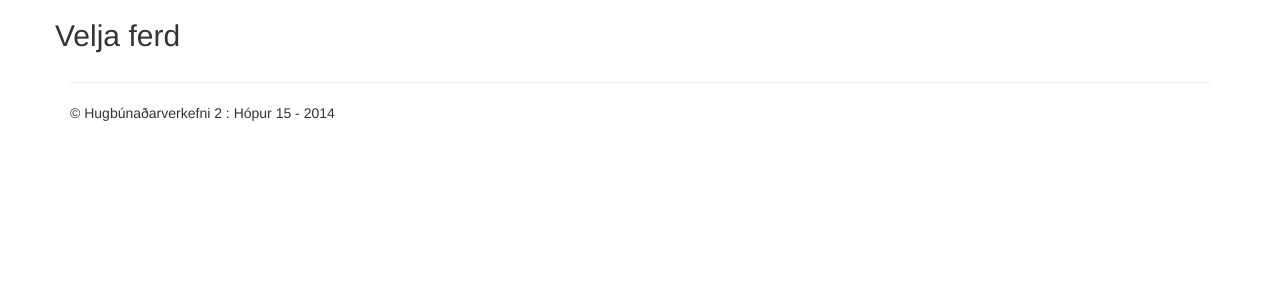
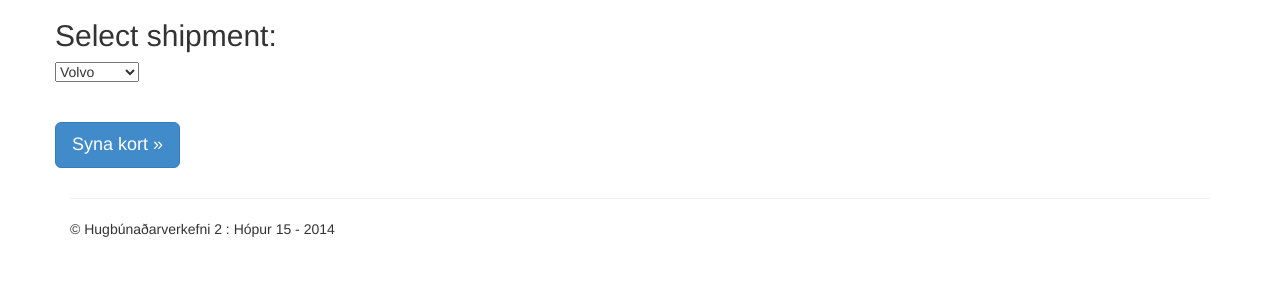
Before and after one commit to als34/HBV2-hopur15, a Django app: page /choose/ in a window 1280 px wide. Shown: the part 51-351 px from the top of the page. Run offline with Django 3.2, Linux system fonts and the light colour scheme; parts of the project's set-up code (start-up, migrations or seed data) failed here and were passed over; some libraries are stand-ins or nearby versions.

Commit message:
bjó til val

```diff
--- a/smartLabelS/static/templates/choose.html
+++ b/smartLabelS/static/templates/choose.html
@@ -1,6 +1,18 @@
 {% extends "base.html" %}
 
 {% block content %}
-<h2>Velja ferd</h2>
+<h2>Select shipment:</h2>
+<form action="/testmap/" method= "post">{% csrf_token %}
+	<select>
+		<option name="chose" value ="1">Volvo</option>
+		<option name="chose" value ="2">Saab</option>
+		<option name="chose" value ="3">Mercedes</option>
+		<option name="chose" value ="4">Audi</option>
+	</select>
 
+	<!-- <input type="submit" value="testmap" /> -->
+</form>
+<br />
+<br />
+<p><a class="btn btn-primary btn-lg" role="button" href="{% url "testmap" %}">Syna kort &raquo;</a></p>
 {% endblock %}
--- a/smartLabelS/test_smartLabelS/views.py
+++ b/smartLabelS/test_smartLabelS/views.py
@@ -9,7 +9,7 @@ from django.core.context_processors import csrf
 
 # Create your views here.
 
-from .forms import SignUpForm#, GPSWidget
+from .forms import SignUpForm, CreateForm #, GPSWidget
 
 def home(request):
 
@@ -29,6 +29,17 @@ def home(request):
         messages.success(request, 'Thank you for joining, we will be in touch')
         return HttpResponseRedirect('/thank-you/')
     return render_to_response("signup.html", locals(), context_instance=RequestContext(request))
+
+def create(request):
+
+    form1 = CreateForm(request.POST or None)
+
+    if form1.is_valid():
+        save_it = form1.save(commit=False)
+        save_it.save()
+
+
+    return render_to_response("create.html")
 
 def thankyou(request):
     return render_to_response("thankyou.html", locals(), context_instance=RequestContext(request))
@@ -74,6 +85,3 @@ def logout(request):
 
 def choose(request):
     return render_to_response("choose.html")
-
-def create(request):
-    return render_to_response("create.html")
```
Also changed, not shown: smartLabelS/test_smartLabelS/forms.py (+6 -1 lines), smartLabelS/test_smartLabelS/models.py (+8 -0 lines), smartLabelS/db.sqlite3.
